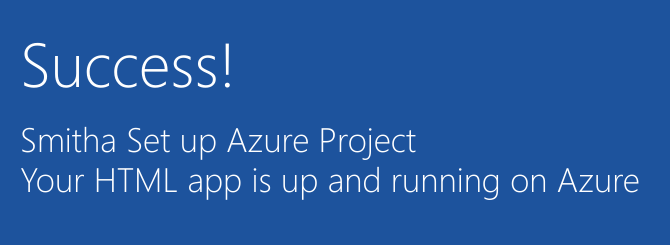
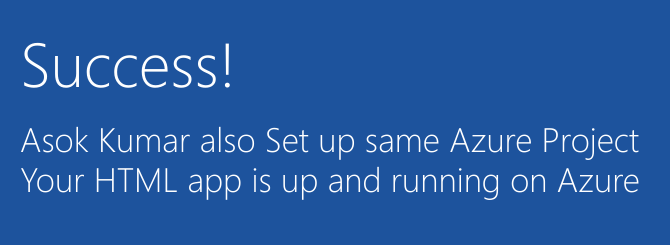
Before and after one commit to smithafebinkal/sm-git-merge, a plain HTML site: page index.html in a window 1280 px wide. Shown: the part 352-597 px from the top of the page, 205-875 px from the left. Drawn offline with Linux system fonts and the light colour scheme.

Commit message:
Asok kumar changed

```diff
--- a/index.html
+++ b/index.html
@@ -19,7 +19,7 @@
         </div>
             <div class="content-body">
                 <div class="success-text">Success!</div>
-                <div class="description line-1"> Smitha Set up Azure Project</div>
+                <div class="description line-1"> Asok Kumar also  Set up same Azure Project</div>
                 <div class="description line-2"> Your HTML app is up and running on Azure</div>
                 <div class="next-steps-container">
                     <div class="next-steps-header">Next up</div>
```
